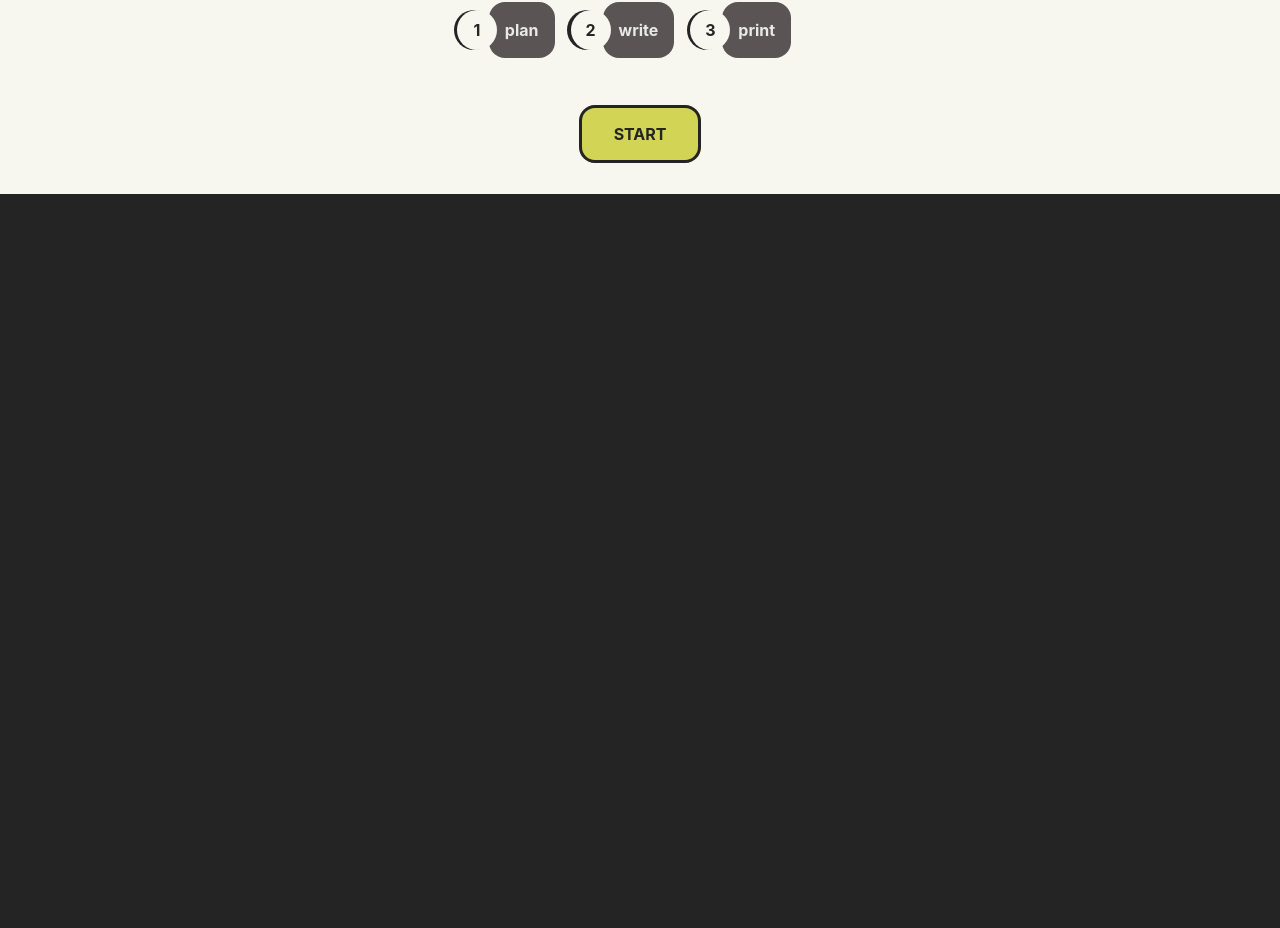
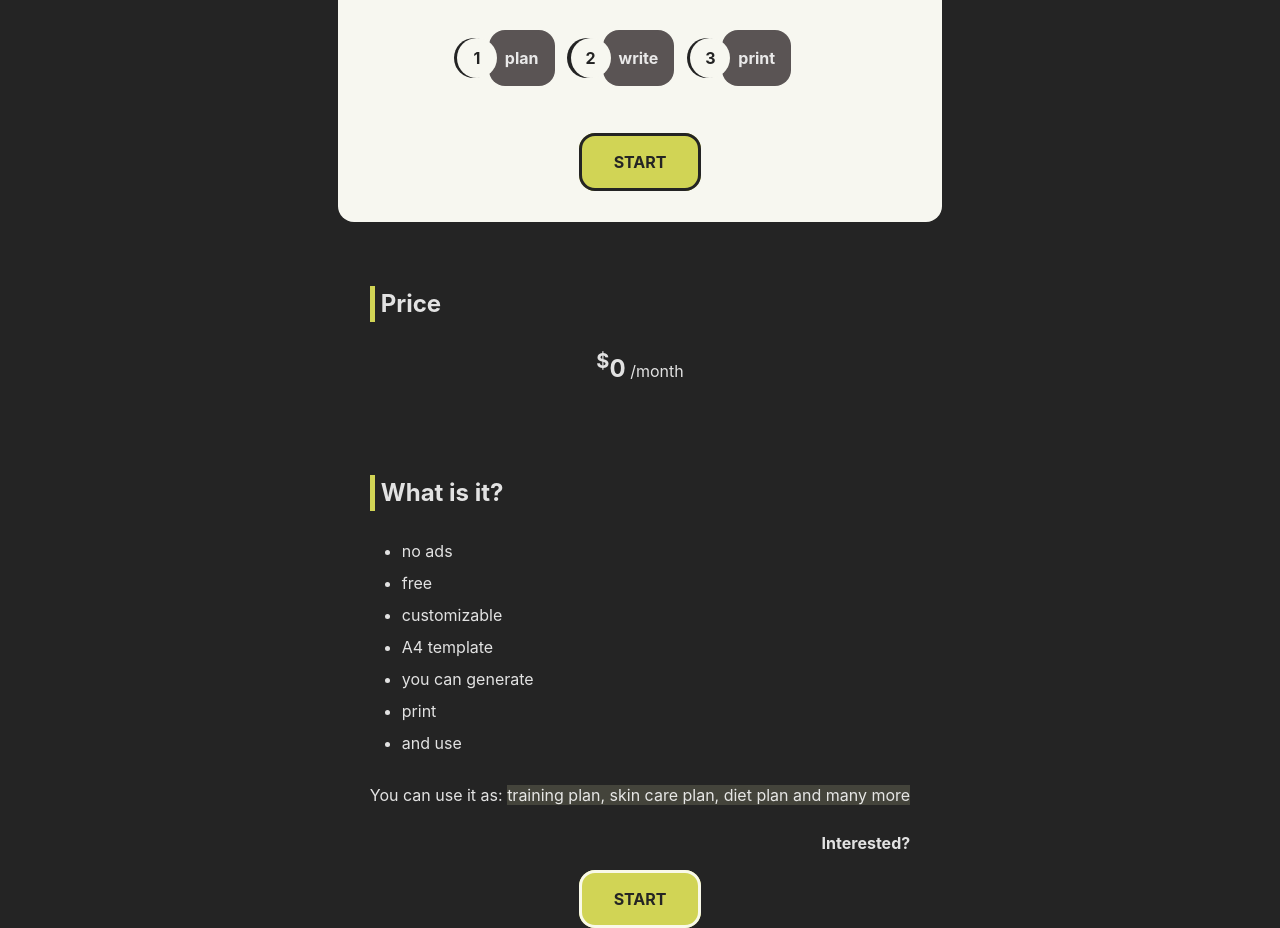
Before and after one commit to NNikiforuk/templateIT, a React (Vite) app: page / in a window 1280 px wide. Shown: the part 187-1115 px from the top of the page. Before the commit the page ends 800 px from the top, so only its background shows below. Built offline with nearby package versions, Linux system fonts and the light colour scheme.

Commit message:
Description section

```diff
--- a/src/App.scss
+++ b/src/App.scss
@@ -1,6 +1,5 @@
 #root {
   max-width: 1280px;
   margin: 0 auto;
-  padding: 2rem;
   text-align: center;
 }
--- a/src/App.tsx
+++ b/src/App.tsx
@@ -1,5 +1,7 @@
 import "./App.scss";
 import Header from "./components/header/Header";
+import Price from "./components/sections/Price";
+import Whatsthat from "./components/sections/Whatsthat";
 
 {
 	/* <a href="https://vitejs.dev" target="_blank">
@@ -11,6 +13,8 @@ function App() {
 	return (
 		<div className="App">
 			<Header />
+			<Price />
+			<Whatsthat />
 		</div>
 	);
 }
--- a/src/components/button/Button.tsx
+++ b/src/components/button/Button.tsx
@@ -3,11 +3,17 @@ import "./button.scss";
 type ButtonProps = {
 	text: string;
 	pulse?: boolean;
+	border?: string;
 };
 
-const Button = ({ text, pulse }: ButtonProps) => {
+const Button = ({ text, pulse, border }: ButtonProps) => {
 	return (
-		<a className={`btn ${pulse ? "btn-pulse" : ""}`} href="/lets-go">
+		<a
+			className={`btn ${pulse ? "btn-pulse" : ""} ${
+				border ? "btn-border" : ""
+			}`}
+			href="/lets-go"
+		>
 			{text}
 		</a>
 	);
--- a/src/components/button/button.scss
+++ b/src/components/button/button.scss
@@ -8,10 +8,19 @@
     border: 3px solid $black;
     border-radius: 16px;
     box-shadow: 0 0 0 rgba($neon, 0.8);
+    transition: .5s;
 
     &-pulse {
         animation: pulse 2s infinite;
     }
+
+    &-border {
+        border: 3px solid $white;
+    }
+}
+
+.btn:hover {
+    background-color: $neon-secondary;
 }
 
 
--- a/src/components/header/Header.tsx
+++ b/src/components/header/Header.tsx
@@ -7,7 +7,8 @@ const Header = () => {
 		<header className="header">
 			<Navigation />
 			<div className="header__banner">
-				<h1>Customize your own plan</h1>
+				<h1>Start healthy habits</h1>
+				<h2>with our customizable templates</h2>
 				<div className="steps">
 					<div className="step">
 						<div className="step__circle"></div>
--- a/src/components/header/header.scss
+++ b/src/components/header/header.scss
@@ -1,7 +1,6 @@
 @import "../../index.scss";
 
 .header {
-    position: fixed;
     top: 0;
     left: 0;
     width: 100%;
@@ -9,7 +8,9 @@
     &__banner {
         background-color: $neon-white;
         color: $black;
-        padding: 1.5em 1em;
+        padding: 1em 1.5em 3em 1.5em;
+        margin: 0 .5em;
+        border-radius: 16px;
 
         .steps {
             display: flex;
@@ -60,7 +61,8 @@
 
 @media screen and (min-width: 400px) {
     .header .header__banner  {
-        padding-bottom: 3em;
+        max-width: 400px;
+        margin: 0 auto;
 
         .steps {
             flex-direction: row;
@@ -69,3 +71,9 @@
         }
     }
 }
+
+@media screen and (min-width: 768px) {
+    .header .header__banner  {
+        max-width: 700px;
+    }
+}
--- a/src/components/navigation/navigation.scss
+++ b/src/components/navigation/navigation.scss
@@ -102,6 +102,10 @@
             gap: 2em;
 
             li {
+                a, .cta {
+                    transition: .5s;
+                }
+
                 a:hover {
                     color: $neon;
                 }
--- /dev/null
+++ b/src/components/sections/Price.tsx
@@ -0,0 +1,18 @@
+import "./price.scss";
+
+const Price = () => {
+	return (
+		<section className="price">
+			<h2>Price</h2>
+			<div className="price__desc">
+				<span className="bold font__size-regular-large">
+					<sup>$</sup>0
+				</span>
+				<span className="space"> /</span>
+				month
+			</div>
+		</section>
+	);
+};
+
+export default Price;
--- /dev/null
+++ b/src/components/sections/Whatsthat.tsx
@@ -0,0 +1,29 @@
+import Button from "../button/Button";
+import "./what.scss";
+
+const Whatsthat = () => {
+	return (
+		<section className="what">
+			<h2>What is it?</h2>
+			<ul className="what__list">
+				<li>no ads</li>
+				<li>free</li>
+				<li>customizable</li>
+				<li>A4 template</li>
+				<li>you can generate</li>
+				<li>print</li>
+				<li>and use</li>
+			</ul>
+			<div className="what__examples">
+				You can use it as: {""}
+				<span className="gray">
+					training plan, skin care plan, diet plan and many more
+				</span>
+			</div>
+			<div className="what__interested bold">Interested?</div>
+			<Button text="START" border="white" />
+		</section>
+	);
+};
+
+export default Whatsthat;
--- /dev/null
+++ b/src/components/sections/price.scss
@@ -0,0 +1,9 @@
+@import "../../index.scss";
+
+.price {
+    color: $white;
+
+    &__desc {
+        padding: 1.5em 0;
+    }
+}
--- /dev/null
+++ b/src/components/sections/what.scss
@@ -0,0 +1,27 @@
+@import "../../index.scss";
+
+.what {
+    &__list {
+        padding: 1.5em 0;
+        text-align: left;
+        list-style-type: disc;
+        margin-left: 2em;
+
+        li {
+            line-height: 2em;
+        }
+    }
+
+    &__examples {
+        padding-bottom: 1.5em;
+
+        .gray {
+            background-color: $gray;
+        }
+    }
+
+    &__interested {
+        padding-bottom: 2em;
+        text-align: right;
+    }
+}
--- a/src/index.scss
+++ b/src/index.scss
@@ -4,11 +4,8 @@
   font-family: Inter, system-ui, Avenir, Helvetica, Arial, sans-serif;
   line-height: 1.5;
   font-weight: 400;
-
-  color-scheme: light dark;
   color: $white;
   background-color: $black;
-
   font-synthesis: none;
   text-rendering: optimizeLegibility;
   -webkit-font-smoothing: antialiased;
@@ -18,7 +15,6 @@
 body {
   margin: 0;
   display: flex;
-  place-items: center;
   min-width: 280px;
   min-height: 100vh;
 }
@@ -46,21 +42,22 @@ a {
   font-size: $fontsize-primary;
 }
 
-/* button {
-  border-radius: 8px;
-  border: 1px solid transparent;
-  padding: 0.6em 1.2em;
-  font-size: 1em;
-  font-weight: 500;
-  font-family: inherit;
-  background-color: #1a1a1a;
-  cursor: pointer;
-  transition: border-color 0.25s;
-} */
-/* button:hover {
-  border-color: #646cff;
-} */
-/* button:focus,
-button:focus-visible {
-  outline: 4px auto -webkit-focus-ring-color;
-} */
+section {
+  padding: 4em 2em 0 2em;
+  max-width: 700px;
+  margin: 0 auto;
+
+  h2 {
+    border-left: 5px solid $neon;
+    text-align: left;
+    padding-left: .25em;
+  }
+}
+
+.bold {
+  font-weight: bold;
+}
+
+@media screen and (max-width: 400px) {
+
+}
```
